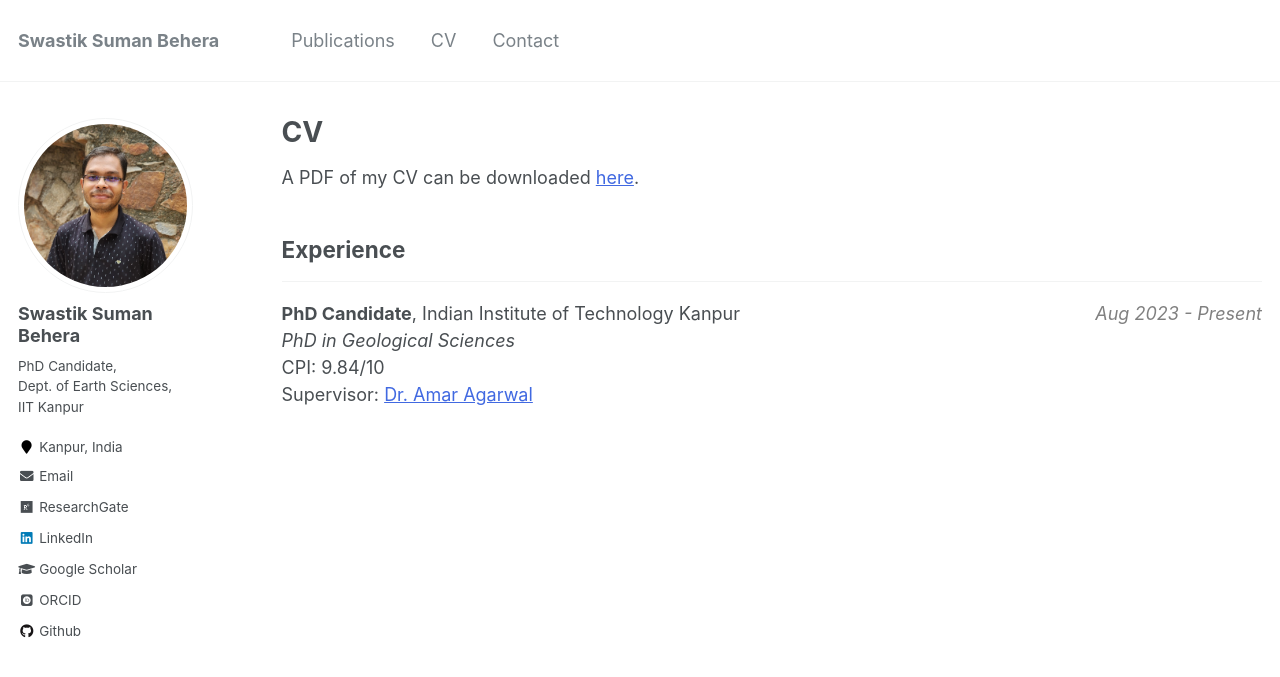
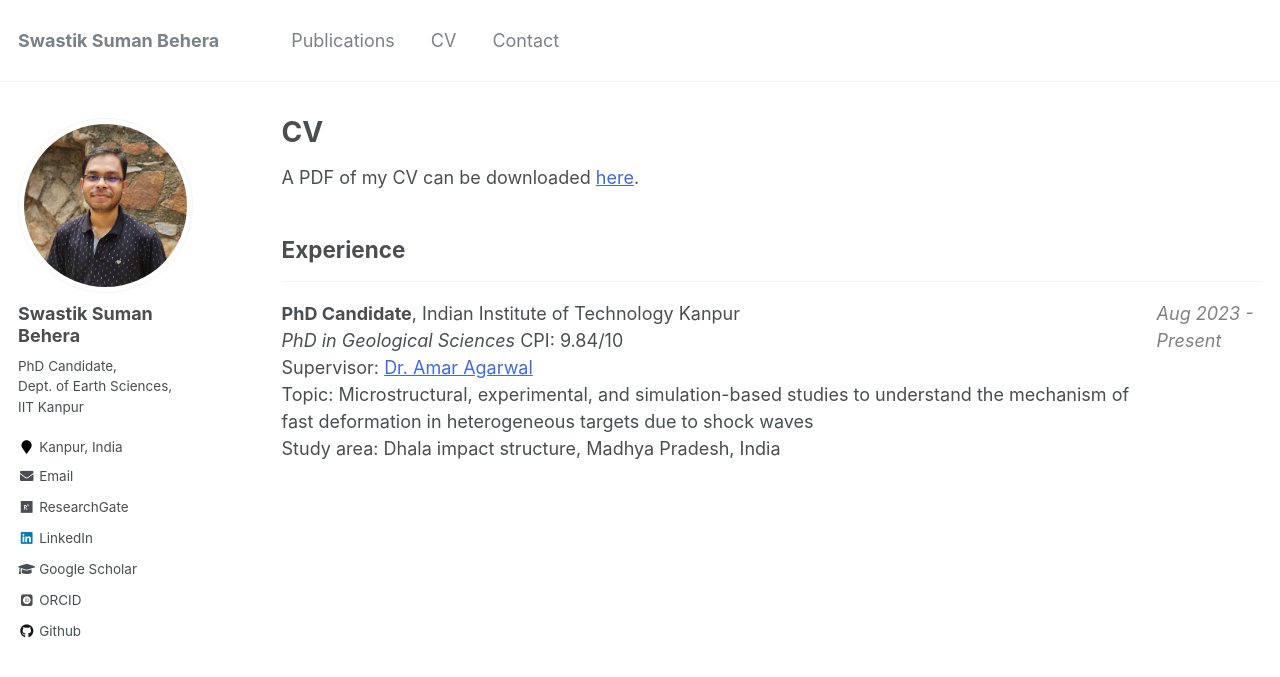
Before and after one commit to swastiksumanbehera/swastiksumanbehera.github.io, a Jekyll site: the page built from _pages/cv.md, in a window 1280 px wide. Shown: the top 677 px of the page. Built offline with Jekyll 4.4.1, drawn with Linux system fonts in a browser that asks for light colours; some web fonts are replaced.

Commit message:
Update cv.md

```diff
--- a/_pages/cv.md
+++ b/_pages/cv.md
@@ -18,9 +18,10 @@ A PDF of my CV can be downloaded [here](/files/CV_Swastik_Suman.pdf){:target="_b
 <div style="display: flex; justify-content: space-between;">
   <span>
     <strong>PhD Candidate</strong>, Indian Institute of Technology Kanpur<br/>
-    <i>PhD in Geological Sciences</i><br/>
-    CPI: 9.84/10<br/>
+    <i>PhD in Geological Sciences</i> CPI: 9.84/10<br/>
     Supervisor: <a href="https://home.iitk.ac.in/~amarag/pages/Amar.html">Dr. Amar Agarwal</a><br/>
+    Topic: Microstructural, experimental, and simulation-based studies to understand the mechanism of fast deformation in heterogeneous targets due to shock waves<br/>
+    Study area: Dhala impact structure, Madhya Pradesh, India<br/>
   </span>
   <span style="color:grey"><i>Aug 2023 - Present</i></span>
 </div>
```
